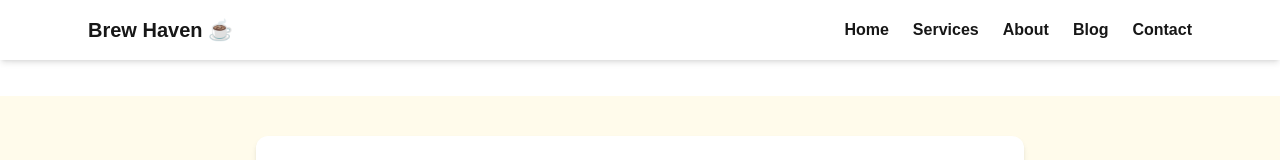
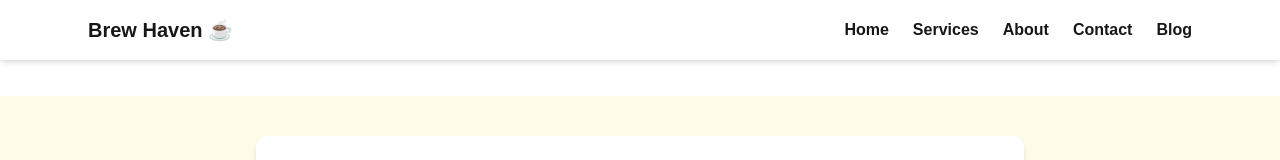
Before and after one commit to AdianMark01/coffee-shop-site, a Next.js app: page /blog/best-coffee-shops-manila in a window 1280 px wide. Shown: the top 160 px of the page. Built offline with nearby package versions, Linux system fonts and the light colour scheme.

Commit message:
Fix smooth scrolling and script loading; continue blog UI setup

```diff
--- a/app/blog/best-coffee-shops-manila/page.tsx
+++ b/app/blog/best-coffee-shops-manila/page.tsx
@@ -1,5 +1,7 @@
+
 export default function Post() {
   return (
+
     <main className="min-h-screen bg-amber-50 p-10">
       <div className="max-w-3xl mx-auto bg-white p-10 rounded-xl shadow-md">
 
--- a/app/globals.css
+++ b/app/globals.css
@@ -28,3 +28,6 @@ body {
 html {
   scroll-behavior: smooth;
 }
+section {
+  scroll-margin-top: 100px;
+}
--- a/app/layout.tsx
+++ b/app/layout.tsx
@@ -77,10 +77,12 @@ export default function RootLayout({
             <h1 className="font-bold text-xl">Brew Haven ☕</h1>
               <div className="space-x-6 font-semibold">
                 <Link href="/" className="hover:text-gray-500">Home</Link>
-                <a href="#services" className="hover:text-gray-500">Services</a>
-                <a href="#about" className="hover:text-gray-500">About</a>
+
+                <a href="/#services" className="hover:text-gray-500">Services</a>
+                <a href="/#about" className="hover:text-gray-500">About</a>
+                <a href="/#contact" className="hover:text-gray-500">Contact</a>
+
                 <Link href="/blog" className="hover:text-gray-500">Blog</Link>
-                <a href="#contact" className="hover:text-gray-500">Contact</a>
               </div>
           </div>
         </nav>
```
